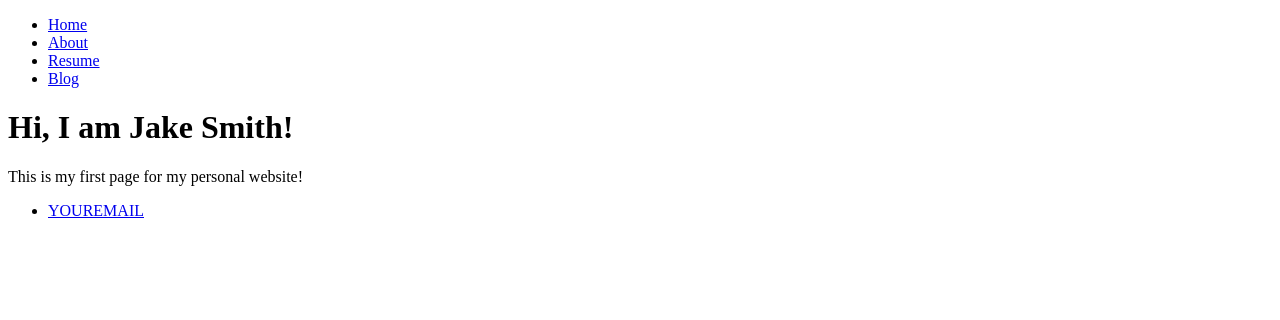
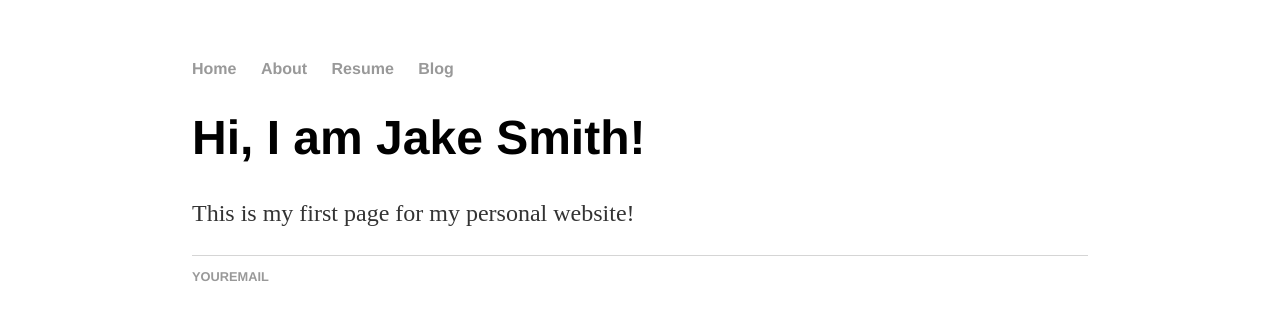
Before and after one commit to t-jake-smith/t-jake-smith, a plain HTML site: page index.html in a window 1280 px wide. Drawn offline with Linux system fonts and the light colour scheme.

Commit message:
Add link to styles.css

```diff
--- a/index.html
+++ b/index.html
@@ -1,7 +1,8 @@
 <!DOCTYPE html>
 <html>
  <head>
-   <title>YOUR NAME Portfolio</title>
+   <title>T. Jake Smith</title>
+  <link rel="stylesheet" href="css/styles.css">
  </head>
  <body>
    <nav>
```
